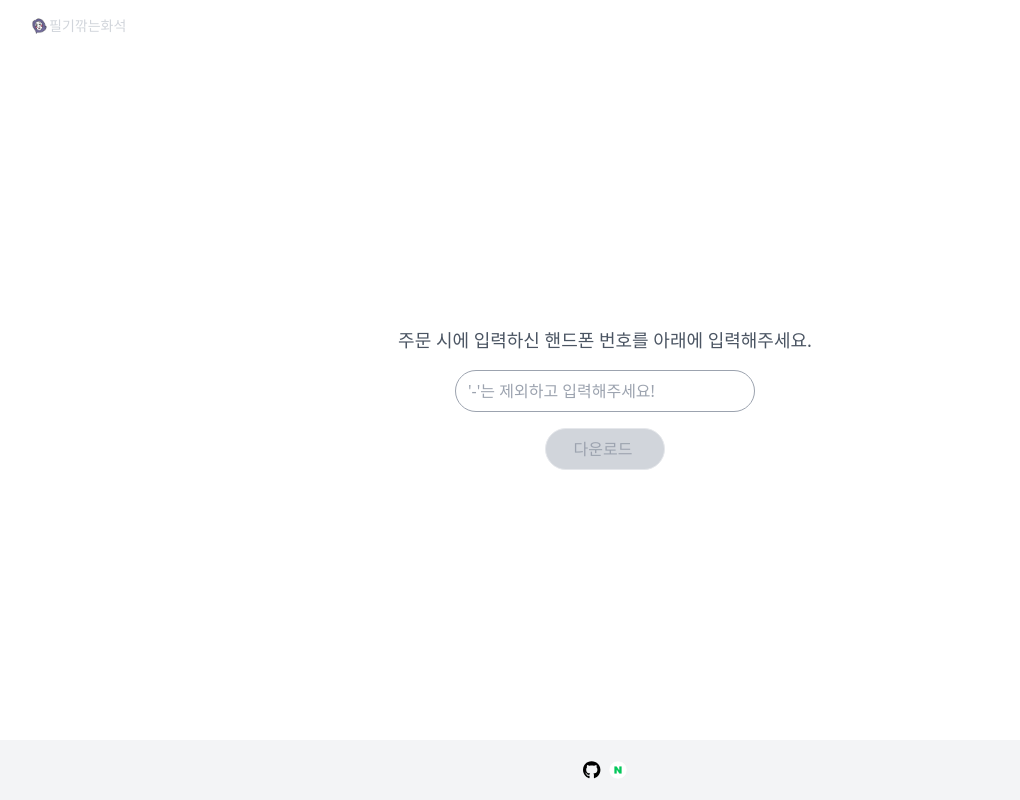
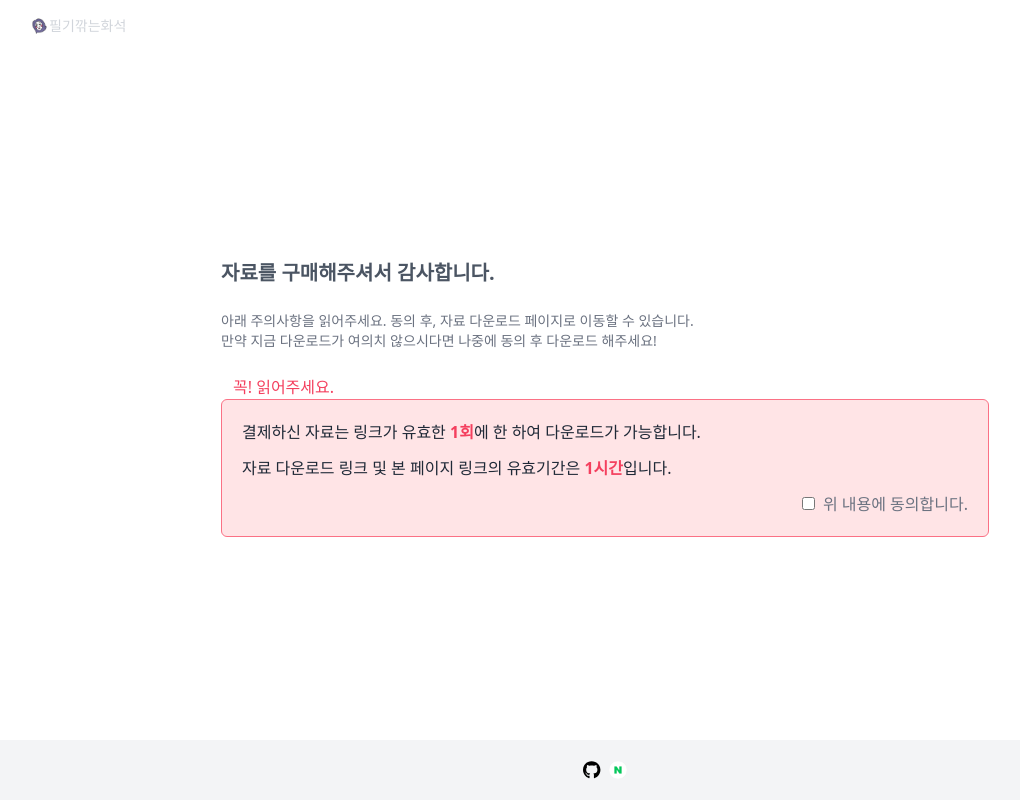
Before and after one commit to agnes0304/chronos-nextjs, a Next.js app: page /payment/success in a window 1280 px wide. Shown: the whole page, without its empty margins (35-1055 px from the left). Built offline with nearby package versions, Linux system fonts and the light colour scheme.

Commit message:
added components

```diff
--- a/src/app/payment/success/[mobile]/page.tsx
+++ b/src/app/payment/success/[mobile]/page.tsx
@@ -21,18 +21,12 @@ async function getOrder(mobile: string) {
   }
 }
 
-const CompletePaymentData = async ({
+const DownloadData = async ({
   params,
 }: {
   params: { mobile: string };
 }) => {
-  let data: Order = {
-    id: 0,
-    product: "",
-    mobile: "",
-    price: 0,
-    createdAt: "",
-  };
+  let data: s3Url = { url: [] };
   try {
     if (params.mobile) {
       data = await getOrder(params.mobile);
@@ -45,16 +39,8 @@ const CompletePaymentData = async ({
   }
 
   return (
-    <div>
-      <h1>결제하신 상품입니다.</h1>
-      <h2>주의사항</h2>
-      <p>
-        결제하신 상품은 1회에 한해 다운로드가 가능하며, 링크의 유효기간은
-        1일입니다.
-      </p>
-      <p>본 페이지 링크의 유효기간 또한 1일입니다.</p>
-    </div>
+    <></>
   );
 };
 
-export default CompletePaymentData;
+export default DownloadData;
--- a/src/app/payment/success/page.tsx
+++ b/src/app/payment/success/page.tsx
@@ -3,11 +3,14 @@
 import { useRouter } from "next/navigation";
 import { useState, useEffect } from "react";
 import { HashMobile } from "@/components/payment/HashMobile";
+import ExpirationConfirm from "@/components/payment/ExpirationConfirm";
+import GetMobileNum from "@/components/payment/GetMobileNum";
 
 const Success = () => {
   const router = useRouter();
   const [mobile, setMobile] = useState("");
   const [isDisabled, setIsDisabled] = useState(true);
+  const [confirmChecked, setConfirmChecked] = useState(false);
 
   const lookUpHandler = () => {
     if (mobile) {
@@ -25,30 +28,19 @@ const Success = () => {
   }, [mobile]);
 
   return (
-    <div className="flex flex-col w-[90vw] justify-center items-center gap-4">
-      <h1 className="text-lg text-gray-600">
-        주문 시에 입력하신 핸드폰 번호를 아래에 입력해주세요.
-      </h1>
-      <input
-        className="p-2 px-3 border border-gray-400 rounded-full w-[300px]"
-        type="text"
-        placeholder="'-'는 제외하고 입력해주세요!"
-        value={mobile}
-        onChange={(e) => setMobile(e.target.value)}
-      ></input>
-      <button
-        className={`${
-          isDisabled
-            ? "bg-gray-300 text-gray-400 cursor-not-allowed"
-            : "bg-indigo-300 text-white hover:bg-indigo-400 active:bg-indigo-400"
-        } h-[42px] w-[120px] p-2 border rounded-full text-md flex justify-center items-center group px-2 transition-all duration-200 ease-in-out`}
-        type="button"
-        disabled={isDisabled}
-        onClick={lookUpHandler}
-      >
-        <span className="mr-1">다운로드</span>
-      </button>
-    </div>
+    <>
+      {confirmChecked ? (
+        <GetMobileNum
+          mobile={mobile}
+          setMobile={setMobile}
+          isDisabled={isDisabled}
+          lookUpHandler={lookUpHandler}
+          setConfirmChecked={setConfirmChecked}
+        />
+      ) : (
+        <ExpirationConfirm setConfirmChecked={setConfirmChecked} />
+      )}
+    </>
   );
 };
 
--- /dev/null
+++ b/src/components/payment/ExpirationConfirm.tsx
@@ -0,0 +1,53 @@
+type ExpirationConfirmProps = {
+  setConfirmChecked: React.Dispatch<React.SetStateAction<boolean>>;
+};
+
+const ExpirationConfirm = ({ setConfirmChecked }: ExpirationConfirmProps) => {
+  return (
+    <div className="flex flex-col w-[90vw] justify-center items-center">
+      <div className="flex flex-col w-[90vw] justify-center items-start gap-6 sm:w-4/5 md:w-2/3">
+        <h1 className="text-xl font-semibold text-gray-600">
+          자료를 구매해주셔서 감사합니다.
+        </h1>
+        <div className="text-sm text-gray-500">
+          <p>
+            아래 주의사항을 읽어주세요. 동의 후, 자료 다운로드 페이지로 이동할
+            수 있습니다.
+          </p>
+          <p>
+            만약 지금 다운로드가 여의치 않으시다면 나중에 동의 후 다운로드
+            해주세요!
+          </p>
+        </div>
+        <div className="w-full">
+          <h2 className="text-md font-medium text-rose-500 ml-3">
+            꼭! 읽어주세요.
+          </h2>
+          <ul className="border-[1.5px] border-rose-400 bg-rose-100 rounded-md p-5 w-full">
+            <li className="mb-3 text-gray-800">
+              결제하신 자료는 링크가 유효한{" "}
+              <span className="text-rose-500 font-bold">1회</span>에 한 하여
+              다운로드가 가능합니다.
+            </li>
+            <li className="mb-3 text-gray-800">
+              자료 다운로드 링크 및 본 페이지 링크의 유효기간은{" "}
+              <span className="text-rose-500 font-bold">1시간</span>입니다.
+            </li>
+            <li className="text-right">
+              <input
+                id="confirm"
+                type="checkbox"
+                onChange={(e) => setConfirmChecked(e.target.checked)}
+              ></input>
+              <label htmlFor="confirm" className="text-gray-500 ml-2">
+                위 내용에 동의합니다.
+              </label>
+            </li>
+          </ul>
+        </div>
+      </div>
+    </div>
+  );
+};
+
+export default ExpirationConfirm;
--- /dev/null
+++ b/src/components/payment/GetMobileNum.tsx
@@ -0,0 +1,59 @@
+"use client";
+
+type GetMobileNumProps = {
+  mobile: string;
+  setMobile: React.Dispatch<React.SetStateAction<string>>;
+  isDisabled: boolean;
+  lookUpHandler: () => void;
+  setConfirmChecked: React.Dispatch<React.SetStateAction<boolean>>;
+};
+
+const GetMobileNum = ({
+  mobile,
+  setMobile,
+  isDisabled,
+  lookUpHandler,
+  setConfirmChecked,
+}: GetMobileNumProps) => {
+  return (
+    <div className="flex flex-col w-[90vw] justify-center items-center gap-4">
+      <h1 className="text-lg text-gray-600">
+        주문 시에 입력하신 핸드폰 번호를 아래에 입력해주세요.
+      </h1>
+      <input
+        className="p-2 px-3 border border-gray-400 rounded-full w-[300px]"
+        type="text"
+        placeholder="'-'는 제외하고 입력해주세요!"
+        value={mobile}
+        onChange={(e) => setMobile(e.target.value)}
+      ></input>
+      <div className="flex justify-between gap-3">
+        <button
+          className={`${
+            isDisabled
+              ? "bg-indigo-300 text-white hover:bg-indigo-400 active:bg-indigo-400"
+              : "bg-gray-300 text-gray-400 cursor-not-allowed"
+          } h-[42px] w-[120px] p-2 border rounded-full text-md flex justify-center items-center group px-2 transition-all duration-200 ease-in-out`}
+          type="button"
+          disabled={!isDisabled}
+          onClick={() => setConfirmChecked(false)}
+        >
+          <span className="mr-1">돌아가기</span>
+        </button>
+        <button
+          className={`${
+            isDisabled
+              ? "bg-gray-300 text-gray-400 cursor-not-allowed"
+              : "bg-indigo-300 text-white hover:bg-indigo-400 active:bg-indigo-400"
+          } h-[42px] w-[120px] p-2 border rounded-full text-md flex justify-center items-center group px-2 transition-all duration-200 ease-in-out`}
+          type="button"
+          disabled={isDisabled}
+          onClick={lookUpHandler}
+        >
+          <span className="mr-1">다운로드</span>
+        </button>
+      </div>
+    </div>
+  );
+};
+export default GetMobileNum;
```
